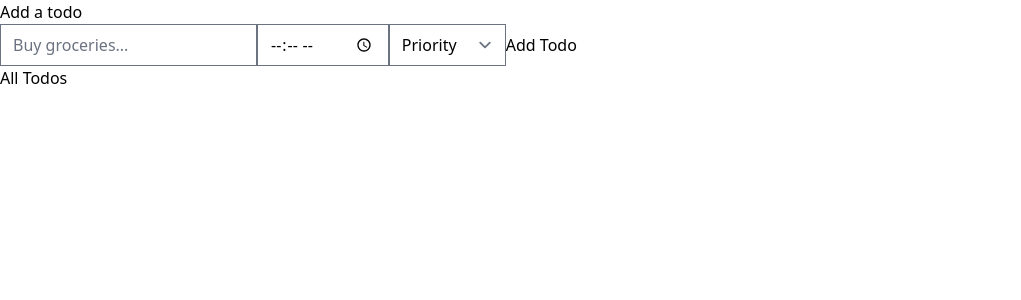
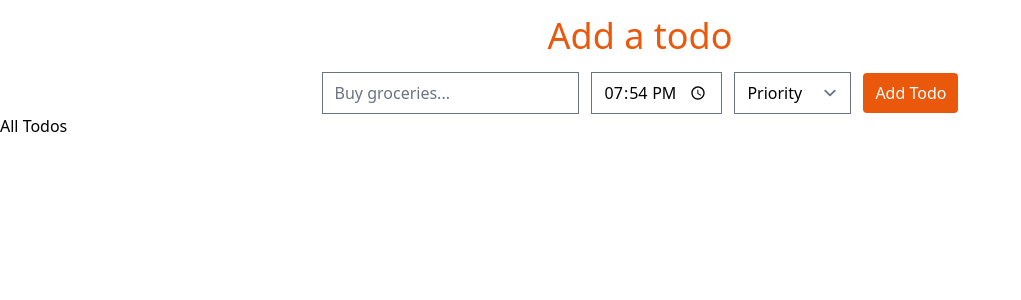
Before and after one commit to EidHachem/Todo-list-TypeScript, a React (Create React App) app: page /todos in a window 1280 px wide. Shown: the top 300 px of the page, without its empty margins (0-1021 px from the left). Built offline with nearby package versions, Linux system fonts and the light colour scheme.

Commit message:
Add design to form and fix some issues with time and priority fields

```diff
--- a/src/components/Todo/AddTodo.tsx
+++ b/src/components/Todo/AddTodo.tsx
@@ -3,6 +3,8 @@ import React, { useRef } from 'react';
 const AddTodo: React.FC<{
   addTodoHandler: (text: string, priority: string, time: string) => void;
 }> = (props) => {
+  const today = new Date();
+  const time = today.getHours() + ':' + today.getMinutes();
   const textRef = useRef<HTMLInputElement>(null);
   const priorityRef = useRef<HTMLSelectElement>(null);
   const timeRef = useRef<HTMLInputElement>(null);
@@ -22,17 +24,16 @@ const AddTodo: React.FC<{
     }
 
     textRef.current!.value = '';
-    priorityRef.current!.value = '';
-    timeRef.current!.value = '';
+    priorityRef.current!.value = '0';
+    timeRef.current!.value = time;
   };
 
   return (
-    <div>
-      <div>
-        <h1>Add a todo</h1>
-        <form onSubmit={submitHandler}>
+    <div className="mx-auto">
+      <h1 className="text-center py-4 text-4xl text-orange-600">Add a todo</h1>
+      <form className="flex justify-center items-center gap-3" onSubmit={submitHandler}>
         <input type="text" placeholder="Buy groceries..." ref={textRef} />
-          <input type="time" ref={timeRef} />
+        <input type="time" placeholder={time} defaultValue={time} ref={timeRef} />
         <select defaultValue={0} ref={priorityRef}>
           <option value="0" disabled>
             Priority
@@ -41,9 +42,10 @@ const AddTodo: React.FC<{
           <option value="medium">Medium</option>
           <option value="high">High</option>
         </select>
-          <button type="submit">Add Todo</button>
+        <button type="submit" className="bg-orange-600 text-white rounded py-2 px-3">
+          Add Todo
+        </button>
       </form>
-      </div>
     </div>
   );
 };
--- a/src/components/Todo/Todos.tsx
+++ b/src/components/Todo/Todos.tsx
@@ -1,4 +1,4 @@
-import React, { useState } from 'react';
+import { useState } from 'react';
 import AddTodo from './AddTodo';
 import TodoList from './TodoList';
 import Todo from './Todo';
```
Lines whose indentation alone changed are shown as unchanged.
